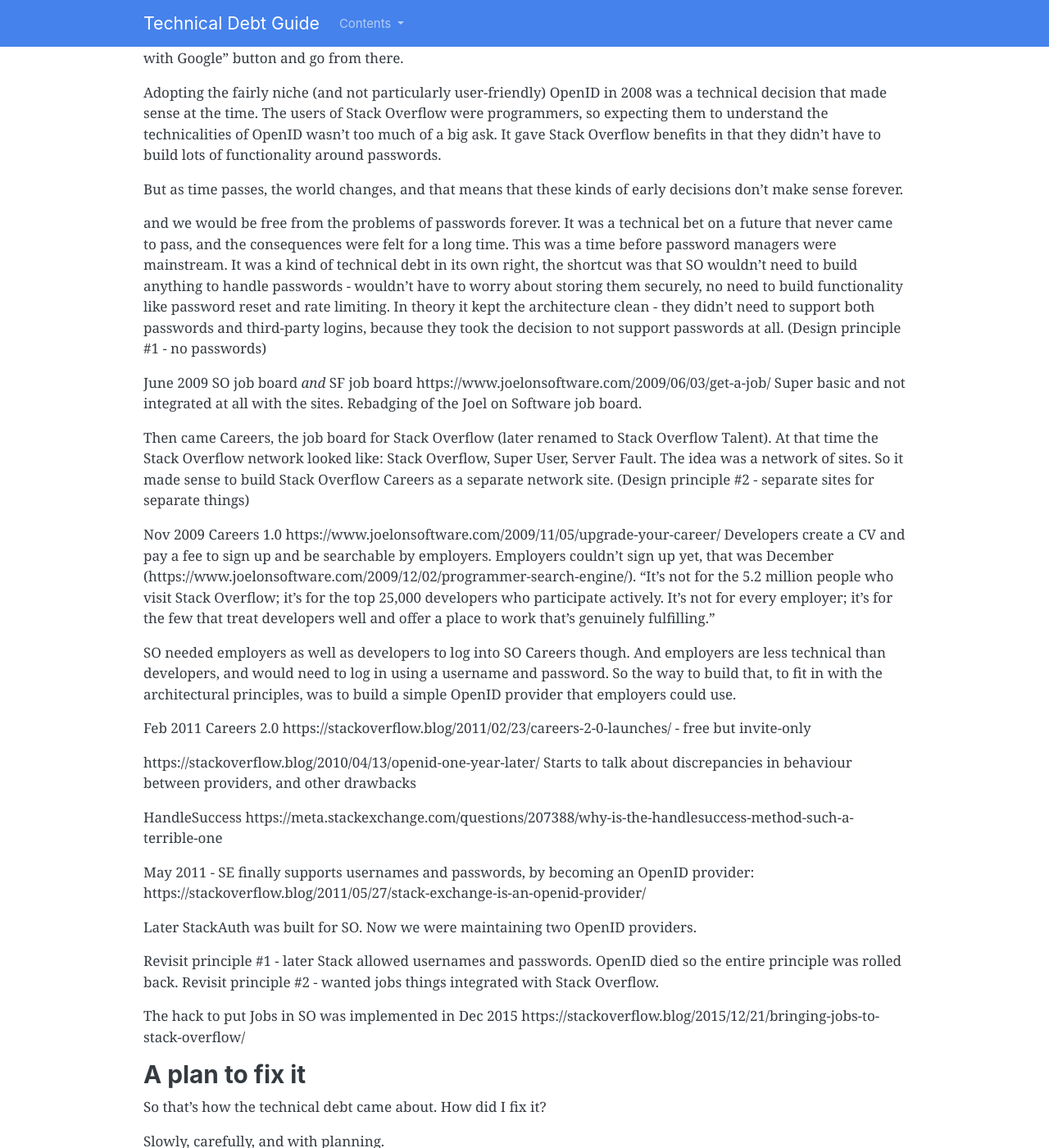
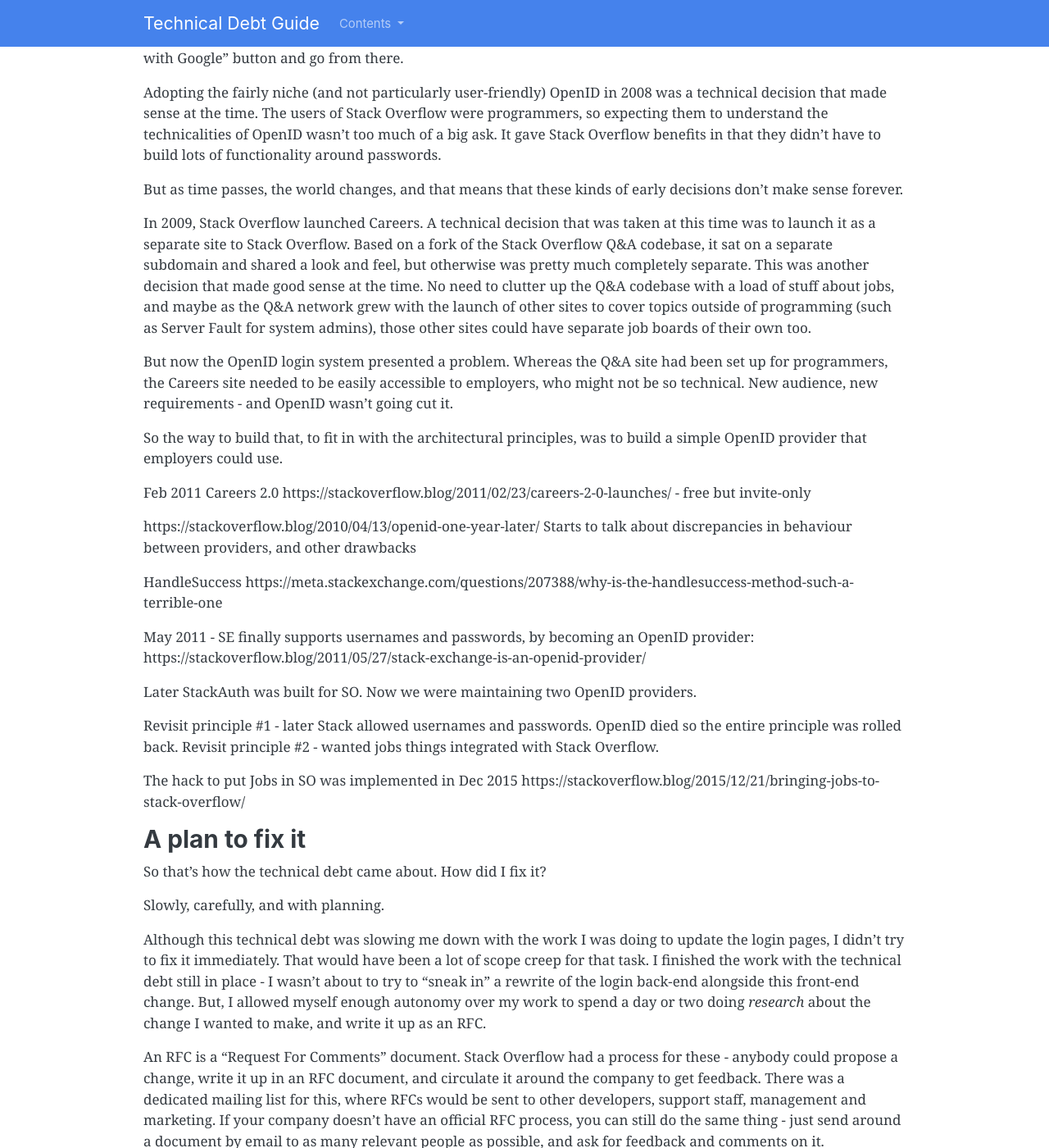
Before and after one commit to alexwarren/techdebtguide, a Jekyll site: the page built from articles/case-study-stack-overflow.md, in a window 1280 px wide and 1400 px high, scrolled down 3094 px. Shown: the whole window at 82% size. Built offline with Jekyll 4.4.1, drawn with Linux system fonts in a browser that asks for light colours.

Commit message:
Update case study

```diff
--- a/articles/case-study-stack-overflow.md
+++ b/articles/case-study-stack-overflow.md
@@ -47,20 +47,11 @@ Adopting the fairly niche (and not particularly user-friendly) OpenID in 2008 wa
 
 But as time passes, the world changes, and that means that these kinds of early decisions don't make sense forever.
 
+In 2009, Stack Overflow launched Careers. A technical decision that was taken at this time was to launch it as a separate site to Stack Overflow. Based on a fork of the Stack Overflow Q&A codebase, it sat on a separate subdomain and shared a look and feel, but otherwise was pretty much completely separate. This was another decision that made good sense at the time. No need to clutter up the Q&A codebase with a load of stuff about jobs, and maybe as the Q&A network grew with the launch of other sites to cover topics outside of programming (such as Server Fault for system admins), those other sites could have separate job boards of their own too.
 
+But now the OpenID login system presented a problem. Whereas the Q&A site had been set up for programmers, the Careers site needed to be easily accessible to employers, who might not be so technical. New audience, new requirements - and OpenID wasn’t going cut it.
 
-and we would be free from the problems of passwords forever. It was a technical bet on a future that never came to pass, and the consequences were felt for a long time. This was a time before password managers were mainstream. It was a kind of technical debt in its own right, the shortcut was that SO wouldn't need to build anything to handle passwords - wouldn't have to worry about storing them securely, no need to build functionality like password reset and rate limiting. In theory it kept the architecture clean - they didn't need to support both passwords and third-party logins, because they took the decision to not support passwords at all. (Design principle #1 - no passwords)
-
-June 2009 SO job board *and* SF job board https://www.joelonsoftware.com/2009/06/03/get-a-job/
-Super basic and not integrated at all with the sites. Rebadging of the Joel on Software job board.
-
-Then came Careers, the job board for Stack Overflow (later renamed to Stack Overflow Talent). At that time the Stack Overflow network looked like: Stack Overflow, Super User, Server Fault. The idea was a network of sites. So it made sense to build Stack Overflow Careers as a separate network site. (Design principle #2 - separate sites for separate things)
-
-Nov 2009 Careers 1.0 https://www.joelonsoftware.com/2009/11/05/upgrade-your-career/
-Developers create a CV and pay a fee to sign up and be searchable by employers. Employers couldn't sign up yet, that was December (https://www.joelonsoftware.com/2009/12/02/programmer-search-engine/).
-"It’s not for the 5.2 million people who visit Stack Overflow; it’s for the top 25,000 developers who participate actively. It’s not for every employer; it’s for the few that treat developers well and offer a place to work that’s genuinely fulfilling."
-
-SO needed employers as well as developers to log into SO Careers though. And employers are less technical than developers, and would need to log in using a username and password. So the way to build that, to fit in with the architectural principles, was to build a simple OpenID provider that employers could use.
+So the way to build that, to fit in with the architectural principles, was to build a simple OpenID provider that employers could use.
 
 Feb 2011 Careers 2.0 https://stackoverflow.blog/2011/02/23/careers-2-0-launches/ - free but invite-only
 
```
